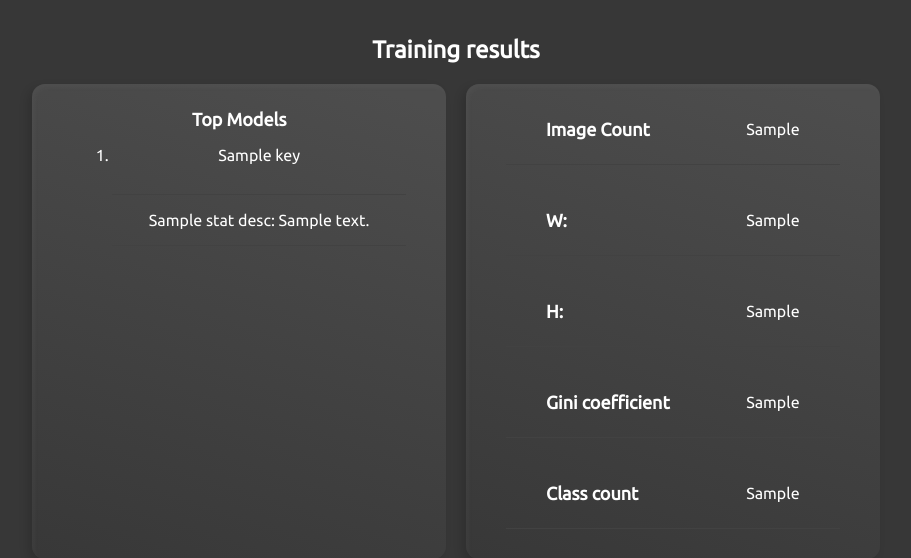
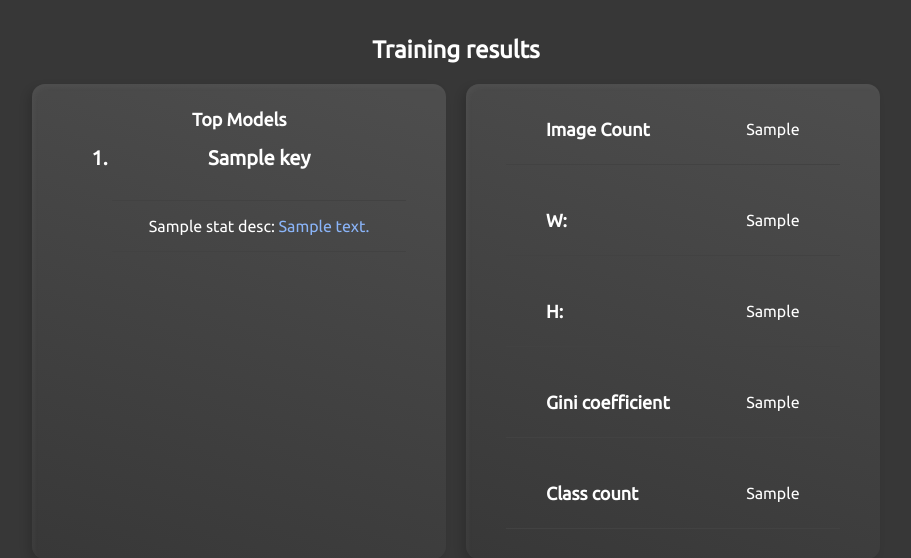
Before and after one commit to pichuginakris/django_autotrain, a Django app: template autotrain_web/autotrain/templates/results.html in a window 1280 px wide. Shown: the part 90-648 px from the top of the page, without its empty margins (184-1095 px from the left). Run offline with Django 4.2, Linux system fonts and the light colour scheme; data comes from the database, SQL or seed files in the repository; the template is opened without the code that fills it: values that come from a table or form of the project are taken from there, most other values are stand-ins (such as "Sample title", 1, 10 or a date in 2020).

Commit message:
refact: styles for result page

```diff
--- a/autotrain_web/autotrain/static/css/style.css
+++ b/autotrain_web/autotrain/static/css/style.css
@@ -308,7 +308,11 @@ span.folder-text {
 }
 a.models-link {
     text-decoration: none;
-    color: white;
+    color: #8AB4F8;
+}
+li.models-name {
+    font-size: 20px;
+    font-weight: bold;
 }
 div.models-info {
     border-top: 1px solid #424242;
--- a/autotrain_web/autotrain/templates/results.html
+++ b/autotrain_web/autotrain/templates/results.html
@@ -8,7 +8,7 @@
         <h2>Top Models</h2>
         <ul>
             {% for model, key in result.1.items %}
-            <li style="list-style-type: decimal;">{{ key.name }}</li>
+            <li class="models-name" style="list-style-type: decimal;">{{ key.name }}</li>
             <div class="models-info">
                 {% for stat_name, stat_desc in key.stats.items %}
                 {% if stat_desc.items %}
```
